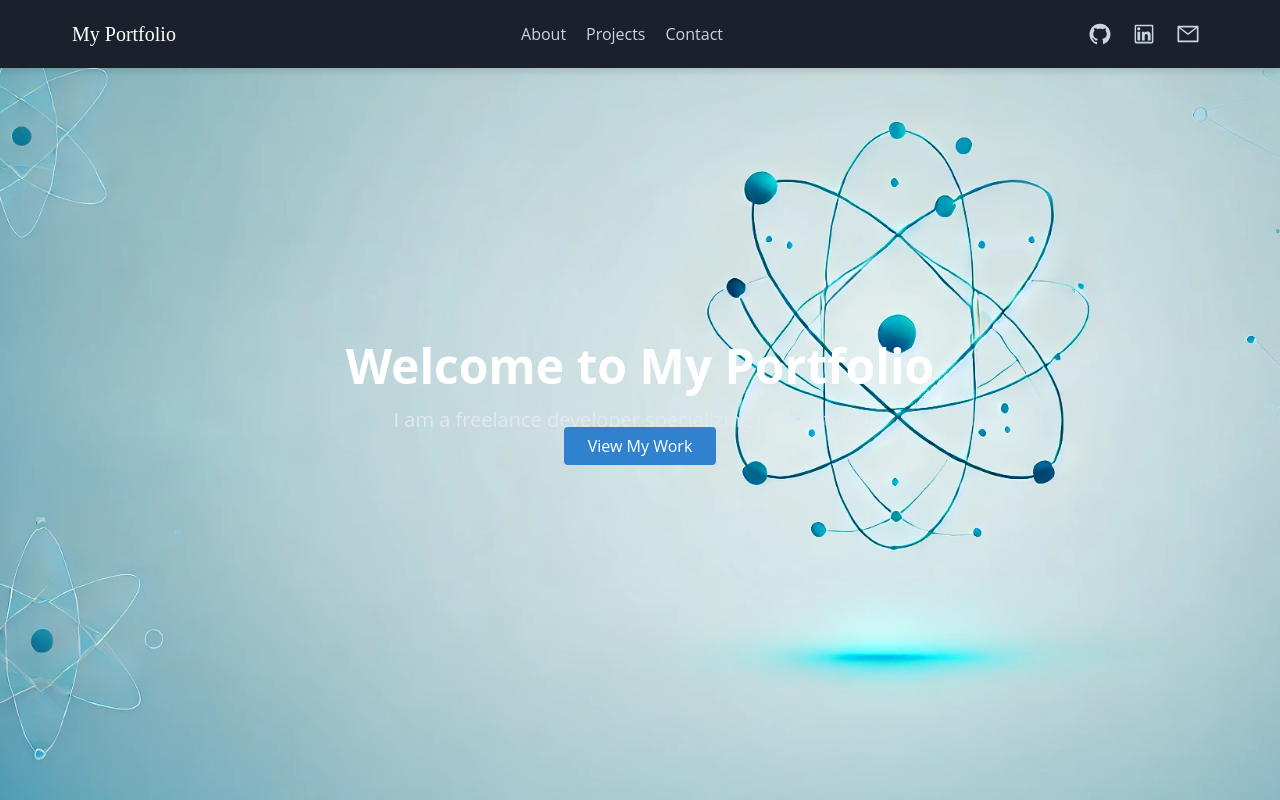
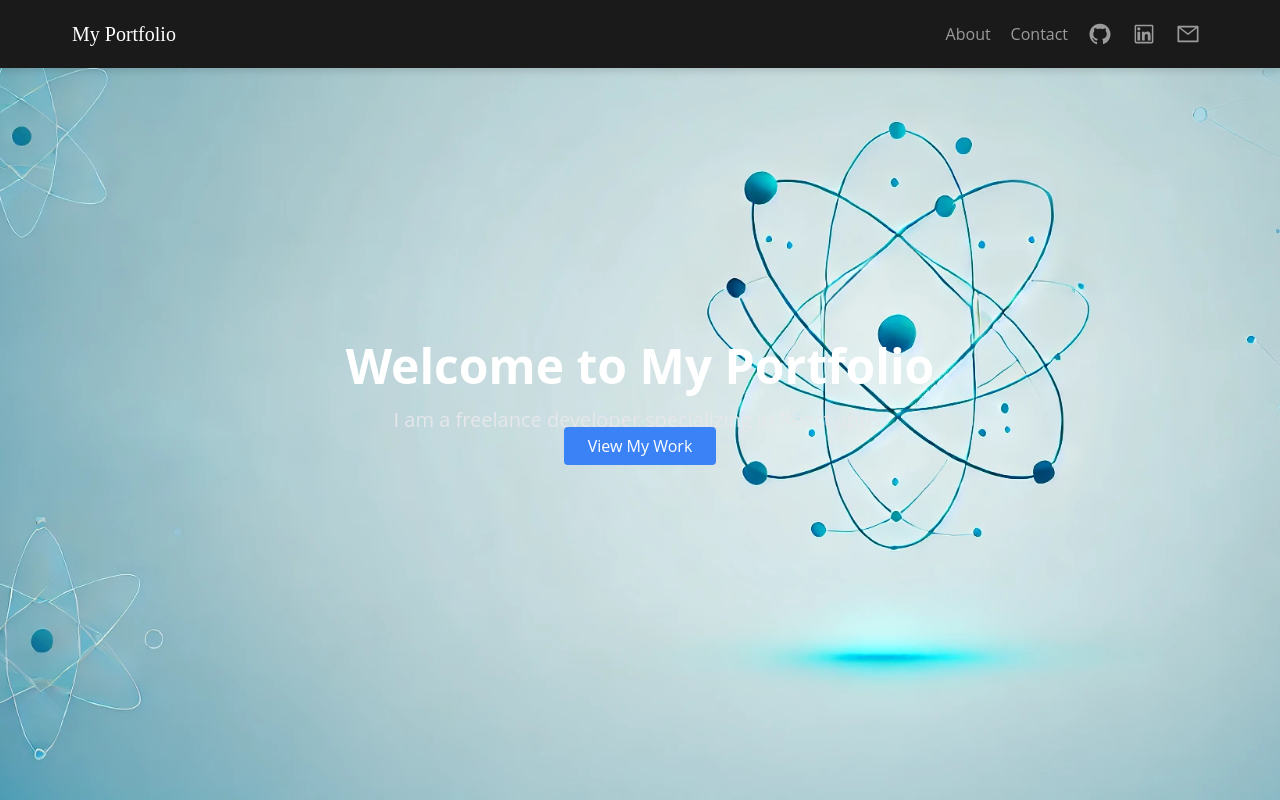
Before and after one commit to hereshecodes/hereshecodes.app, a React (Create React App) app: page / in a window 1280 px wide. Shown: the top 800 px of the page. Built offline with nearby package versions, Linux system fonts and the light colour scheme.

Commit message:
updates to styling overall

```diff
--- a/src/App.css
+++ b/src/App.css
@@ -1,14 +1,20 @@
+/* App.css */
+
+/* Color Variables */
+:root {
+  --dark: #1a1a1a;
+  --primary: #ff6f61;
+  --white: #ffffff;
+  --text-gray: #9b9b9b;
+  --background-gray: #1e1e1e;
+  --hover-primary: #ff8b74;
+}
+
 body {
   margin: 0;
   font-family: 'Open Sans', sans-serif;
-  background-color: #1a202c;
-  color: #cbd5e0;
-}
-
-.hero-section {
-  background-size: cover;
-  background-position: center;
-  height: 100vh;
+  background-color: var(--background-gray);
+  color: var(--text-gray);
 }
 
 a {
@@ -17,12 +23,12 @@ a {
 }
 
 a:hover {
-  color: #63b3ed;
+  color: var(--hover-primary);
 }
 
 button, .button {
-  background-color: #3182ce;
-  color: white;
+  background-color: var(--primary);
+  color: var(--white);
   padding: 0.5rem 1rem;
   border: none;
   border-radius: 0.25rem;
@@ -30,7 +36,17 @@ button, .button {
 }
 
 button:hover, .button:hover {
-  background-color: #63b3ed;
+  background-color: var(--hover-primary);
+}
+
+.header-icons a {
+  margin-right: 1rem;
+  color: var(--white);
+  font-size: 1.5rem;
+}
+
+.header-icons a:hover {
+  color: var(--primary);
 }
 
 .bg-cover {
@@ -70,7 +86,7 @@ button:hover, .button:hover {
 }
 
 .text-white {
-  color: #fff;
+  color: var(--white);
 }
 
 .text-xl {
@@ -95,28 +111,12 @@ button:hover, .button:hover {
   padding-bottom: 0.5rem;
 }
 
-.bg-blue-500 {
-  background-color: #3182ce;
+.bg-dark {
+  background-color: var(--dark);
 }
 
 .rounded {
   border-radius: 0.25rem;
-}
-
-.text-gray-200 {
-  color: #e2e8f0;
-}
-
-.text-gray-400 {
-  color: #cbd5e0;
-}
-
-.bg-gray-900 {
-  background-color: #1a202c;
-}
-
-.bg-gray-800 {
-  background-color: #2d3748;
 }
 
 .container {
@@ -145,10 +145,6 @@ button:hover, .button:hover {
 
 .font-medium {
   font-weight: 500;
-}
-
-.bg-gray-900 {
-  background-color: #1a202c;
 }
 
 .fixed {
@@ -204,15 +200,19 @@ button:hover, .button:hover {
 }
 
 .ml-3 {
-  margin-left: 0.75
+  margin-left: 0.75rem;
 }
 
-.header-icons a {
-  margin-right: 1rem;
-  color: #fff;
-  font-size: 1.5rem;
+.md\:ml-auto {
+  @media (min-width: 768px) {
+    margin-left: auto;
+  }
 }
 
-.header-icons a:hover {
-  color: #63b3ed;
+.mr-5 {
+  margin-right: 1.25rem;
 }
+
+.hover\:text-primary:hover {
+  color: var(--primary);
+}
--- a/src/App.js
+++ b/src/App.js
@@ -6,7 +6,7 @@ import About from "./components/About";
 import Navbar from "./components/Navbar";
 import Hero from "./components/Hero";
 import Contact from "./components/Contact";
-import Projects from "./components/Projects";
+// import Projects from "./components/Projects";
 import Footer from "./components/Footer";
 
 function App() {
@@ -19,7 +19,7 @@ function App() {
             <>
               <Hero />
               <About />
-              <Projects />
+              {/* <Projects /> */}
               <Contact />
             </>
           } />
--- a/src/components/Navbar.js
+++ b/src/components/Navbar.js
@@ -3,24 +3,24 @@ import {AiOutlineGithub, AiOutlineLinkedin, AiOutlineBehanceSquare, AiOutlineMai
 
 function Navbar() {
   return (
-    <header className="bg-gray-900 fixed w-full z-10 top-0 shadow-md">
+    <header className="bg-dark fixed w-full z-10 top-0 shadow-md">
       <div className="container mx-auto flex flex-wrap p-5 flex-col md:flex-row items-center">
         <a className="flex title-font font-medium items-center text-white mb-4 md:mb-0" href="/">
           <span className="ml-3 text-xl">My Portfolio</span>
         </a>
         <nav className="md:ml-auto flex flex-wrap items-center text-base justify-center">
-          <a className="mr-5 hover:text-white" href="#about">About</a>
-          <a className="mr-5 hover:text-white" href="#projects">Projects</a>
-          <a className="mr-5 hover:text-white" href="#contact">Contact</a>
+          <a className="mr-5 hover:text-primary" href="#about">About</a>
+          {/* <a className="mr-5 hover:text-white" href="#projects">Projects</a> */}
+          <a className="mr-5 hover:text-primary" href="#contact">Contact</a>
         </nav>
-        <div className="md:ml-auto flex flex-wrap items-center text-base justify-center">
-          <a className="mr-5 hover:text-white" href="https://github.com/hereshecodes" target="_blank" rel="noopener noreferrer">
+        <div className="flex items-center text-base justify-center">
+          <a className="mr-5 hover:text-primary" href="https://github.com/hereshecodes" target="_blank" rel="noopener noreferrer">
             <AiOutlineGithub size={24} />
           </a>
-          <a className="mr-5 hover:text-white" href="https://linkedin.com/in/daniellehoopes" target="_blank" rel="noopener noreferrer">
+          <a className="mr-5 hover:text-primary" href="https://linkedin.com/in/daniellehoopes" target="_blank" rel="noopener noreferrer">
             <AiOutlineLinkedin size={24} />
           </a>
-          <a className="mr-5 hover:text-white" href="mailto:hereshecodes1@gmail.com" target="_blank" rel="noopener noreferrer">
+          <a className="mr-5 hover:text-primary" href="mailto:hereshecodes1@gmail.com" target="_blank" rel="noopener noreferrer">
           <AiOutlineMail size={24} />
           </a>
         </div>
```
